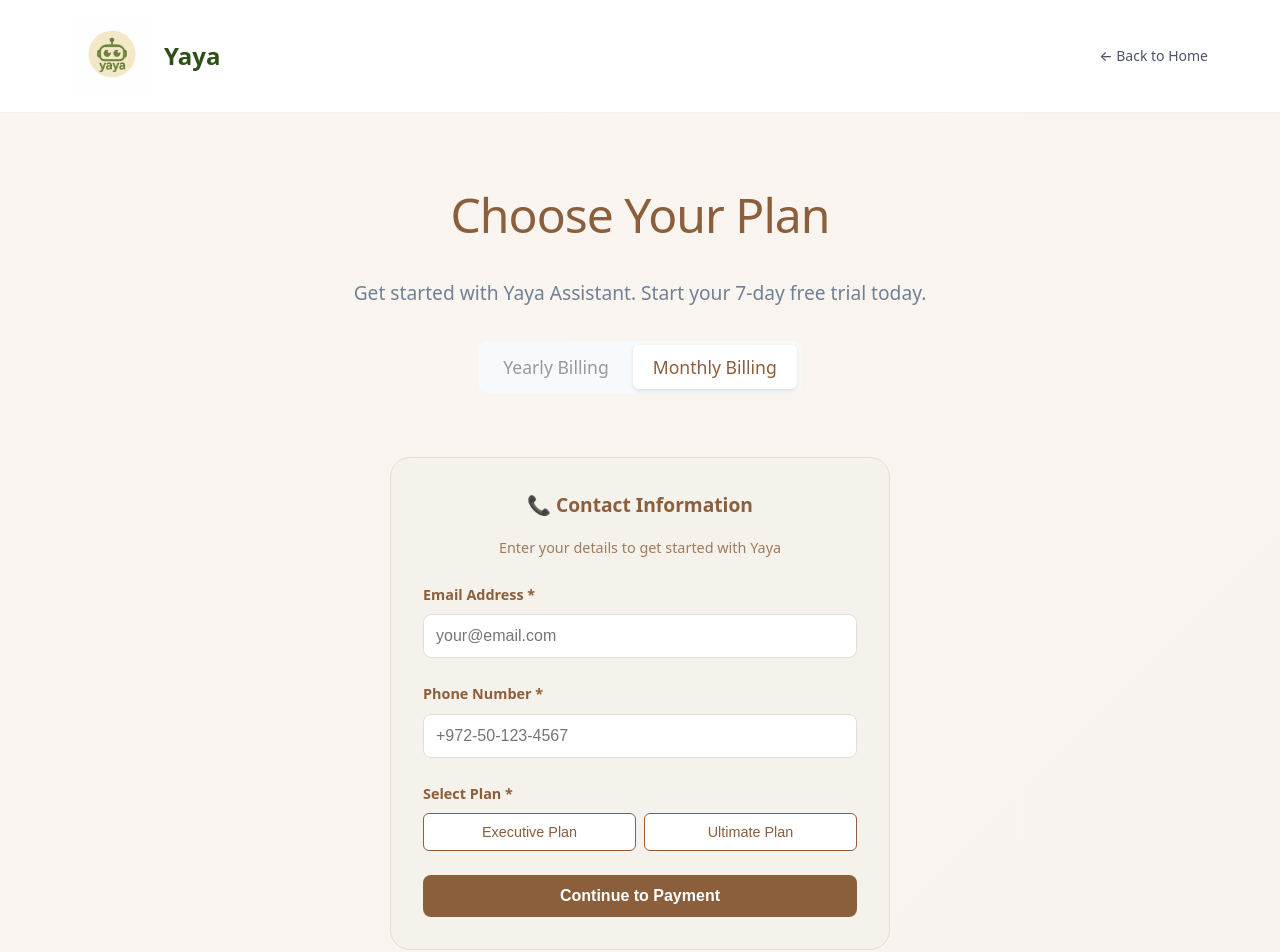
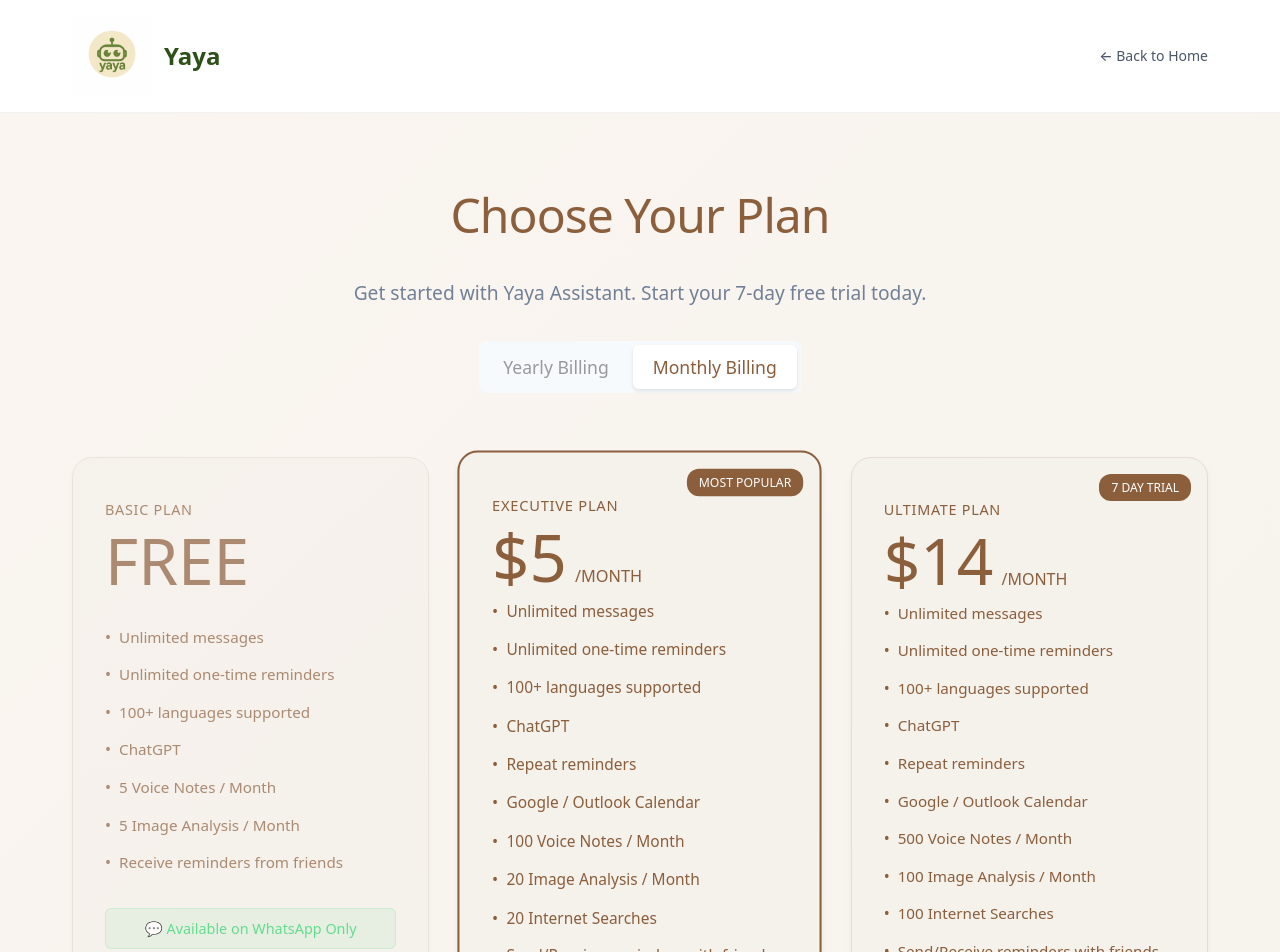
Before and after one commit to yairsabag/yaya-oauth-page, a Next.js app: page /payment in a window 1280 px wide. Shown: the top 952 px of the page. Built offline with nearby package versions, Linux system fonts and the light colour scheme.

Commit message:
Update page.tsx

```diff
--- a/src/app/payment/page.tsx
+++ b/src/app/payment/page.tsx
@@ -3,7 +3,7 @@
 import React, { useState, useEffect } from 'react'
 import { Check, MessageCircle } from 'lucide-react'
 
-export default function SelectPlanPage() {
+export default function PaymentPage() {
   const [billingType, setBillingType] = useState('monthly')
   const [formData, setFormData] = useState({
     phone: '',
@@ -12,20 +12,8 @@ export default function SelectPlanPage() {
   })
   const [isLoading, setIsLoading] = useState(false)
   const [errors, setErrors] = useState<Record<string, string>>({})
-
-  useEffect(() => {
-    // Check if plan was pre-selected from pricing page
-    const params = new URLSearchParams(window.location.search)
-    const preSelectedPlan = params.get('plan')
-    const preSelectedBilling = params.get('billing')
-
-    if (preSelectedPlan) {
-      setFormData(prev => ({ ...prev, plan: preSelectedPlan }))
-    }
-    if (preSelectedBilling) {
-      setBillingType(preSelectedBilling)
-    }
-  }, [])
+  const [showContactForm, setShowContactForm] = useState(false)
+  const [selectedPlan, setSelectedPlan] = useState('')
 
   const plans = [
     {
@@ -98,11 +86,17 @@ export default function SelectPlanPage() {
   ]
 
   const handlePlanSelection = (planId: string) => {
-    setFormData({ ...formData, plan: planId })
-
     if (planId === 'basic') {
       // For free plan, redirect to WhatsApp directly
       window.open('https://api.whatsapp.com/send/?phone=972559943649&text&type=phone_number&app_absent=0', '_blank')
+    } else {
+      setSelectedPlan(planId)
+      setFormData({ ...formData, plan: planId })
+      setShowContactForm(true)
+      // Scroll to contact form
+      setTimeout(() => {
+        document.getElementById('contact-form')?.scrollIntoView({ behavior: 'smooth' })
+      }, 100)
     }
   }
 
@@ -253,136 +247,19 @@ export default function SelectPlanPage() {
             </div>
           </div>
 
-          {/* Contact Form */}
-          <div style={{ maxWidth: '500px', margin: '0 auto 3rem', background: '#F5F1EB', borderRadius: '20px', padding: '2rem', border: '1px solid #E5DDD5' }}>
-            <h3 style={{ fontSize: '1.2rem', fontWeight: '600', color: '#8B5E3C', marginBottom: '1rem', textAlign: 'center' }}>
-              📞 Contact Information
-            </h3>
-            <p style={{ color: '#8B5E3C', fontSize: '0.9rem', marginBottom: '1.5rem', textAlign: 'center', opacity: 0.8 }}>
-              Enter your details to get started with Yaya
-            </p>
-
-            <div style={{ marginBottom: '1rem' }}>
-              <label style={{ display: 'block', fontSize: '0.9rem', fontWeight: '600', color: '#8B5E3C', marginBottom: '0.5rem' }}>
-                Email Address *
-              </label>
-              <input
-                type="email"
-                value={formData.email}
-                onChange={(e) => setFormData({ ...formData, email: e.target.value })}
-                placeholder="your@email.com"
-                style={{
-                  width: '100%',
-                  padding: '12px',
-                  border: errors.email ? '1px solid #ef4444' : '1px solid #E5DDD5',
-                  borderRadius: '8px',
-                  fontSize: '1rem',
-                  marginBottom: '0.5rem',
-                  boxSizing: 'border-box',
-                  background: 'white'
-                }}
-              />
-              {errors.email && <p style={{ color: '#ef4444', fontSize: '0.8rem' }}>{errors.email}</p>}
-            </div>
-
-            <div style={{ marginBottom: '1rem' }}>
-              <label style={{ display: 'block', fontSize: '0.9rem', fontWeight: '600', color: '#8B5E3C', marginBottom: '0.5rem' }}>
-                Phone Number *
-              </label>
-              <input
-                type="tel"
-                value={formData.phone}
-                onChange={(e) => setFormData({ ...formData, phone: e.target.value })}
-                placeholder="+972-50-123-4567"
-                style={{
-                  width: '100%',
-                  padding: '12px',
-                  border: errors.phone ? '1px solid #ef4444' : '1px solid #E5DDD5',
-                  borderRadius: '8px',
-                  fontSize: '1rem',
-                  marginBottom: '0.5rem',
-                  boxSizing: 'border-box',
-                  background: 'white'
-                }}
-              />
-              {errors.phone && <p style={{ color: '#ef4444', fontSize: '0.8rem' }}>{errors.phone}</p>}
-            </div>
-
-            <div style={{ marginBottom: '1.5rem' }}>
-              <label style={{ display: 'block', fontSize: '0.9rem', fontWeight: '600', color: '#8B5E3C', marginBottom: '0.5rem' }}>
-                Select Plan *
-              </label>
-              <div style={{ display: 'flex', gap: '0.5rem' }}>
-                <button
-                  onClick={() => handlePlanSelection('executive')}
-                  style={{
-                    flex: 1,
-                    padding: '10px',
-                    background: formData.plan === 'executive' ? '#8B5E3C' : 'white',
-                    color: formData.plan === 'executive' ? 'white' : '#8B5E3C',
-                    border: '1px solid #8B5E3C',
-                    borderRadius: '6px',
-                    fontSize: '0.9rem',
-                    fontWeight: '500',
-                    cursor: 'pointer',
-                    transition: 'all 0.2s ease'
-                  }}
-                >
-                  Executive Plan
-                </button>
-                <button
-                  onClick={() => handlePlanSelection('ultimate')}
-                  style={{
-                    flex: 1,
-                    padding: '10px',
-                    background: formData.plan === 'ultimate' ? '#8B5E3C' : 'white',
-                    color: formData.plan === 'ultimate' ? 'white' : '#8B5E3C',
-                    border: '1px solid #8B5E3C',
-                    borderRadius: '6px',
-                    fontSize: '0.9rem',
-                    fontWeight: '500',
-                    cursor: 'pointer',
-                    transition: 'all 0.2s ease'
-                  }}
-                >
-                  Ultimate Plan
-                </button>
-              </div>
-              {errors.plan && <p style={{ color: '#ef4444', fontSize: '0.8rem', marginTop: '0.5rem' }}>{errors.plan}</p>}
-            </div>
-
-            <button
-              onClick={handleSubmit}
-              disabled={isLoading}
-              style={{
-                width: '100%',
-                padding: '12px 24px',
-                background: isLoading ? '#9ca3af' : '#8B5E3C',
-                color: 'white',
-                border: 'none',
-                borderRadius: '8px',
-                fontSize: '1rem',
-                fontWeight: '600',
-                cursor: isLoading ? 'not-allowed' : 'pointer',
-                transition: 'all 0.2s ease'
-              }}
-            >
-              {isLoading ? 'Processing...' : 'Continue to Payment'}
-            </button>
-          </div>
-
+          {/* Pricing Cards */}
           <div style={{ display: 'grid', gridTemplateColumns: 'repeat(auto-fit, minmax(300px, 1fr))', gap: '2rem', marginBottom: '3rem' }}>
             {plans.map((plan) => (
               <div
                 key={plan.id}
                 onClick={() => handlePlanSelection(plan.id)}
                 style={{
-                  background: formData.plan === plan.id ? 'rgba(139, 94, 60, 0.1)' : '#F5F1EB',
+                  background: selectedPlan === plan.id ? 'rgba(139, 94, 60, 0.1)' : '#F5F1EB',
                   borderRadius: '20px',
                   padding: '2.5rem 2rem',
                   textAlign: 'left',
                   position: 'relative',
-                  border: plan.popular ? '2px solid #8B5E3C' : formData.plan === plan.id ? '2px solid #8B5E3C' : '1px solid #E5DDD5',
+                  border: plan.popular ? '2px solid #8B5E3C' : selectedPlan === plan.id ? '2px solid #8B5E3C' : '1px solid #E5DDD5',
                   transform: plan.popular ? 'scale(1.02)' : 'none',
                   cursor: 'pointer',
                   transition: 'all 0.3s ease',
@@ -400,7 +277,7 @@ export default function SelectPlanPage() {
                   if (plan.id !== 'basic') {
                     e.currentTarget.style.transform = plan.popular ? 'scale(1.02)' : 'scale(1)'
                     e.currentTarget.style.boxShadow = '0 4px 6px rgba(0, 0, 0, 0.05)'
-                    e.currentTarget.style.border = plan.popular ? '2px solid #8B5E3C' : formData.plan === plan.id ? '2px solid #8B5E3C' : '1px solid #E5DDD5'
+                    e.currentTarget.style.border = plan.popular ? '2px solid #8B5E3C' : selectedPlan === plan.id ? '2px solid #8B5E3C' : '1px solid #E5DDD5'
                   }
                 }}
               >
@@ -443,7 +320,7 @@ export default function SelectPlanPage() {
                 }}>
                   {plan.displayPrice ?
                     plan.displayPrice :
-                    `${billingType === 'yearly' ? plan.yearlyPrice : plan.monthlyPrice}`
+                    `$${billingType === 'yearly' ? plan.yearlyPrice : plan.monthlyPrice}`
                   }
                   {!plan.displayPrice && (
                     <span style={{ fontSize: '1rem', fontWeight: '400' }}>/MONTH</span>
@@ -466,7 +343,7 @@ export default function SelectPlanPage() {
                   ))}
                 </div>
 
-                {formData.plan === plan.id && plan.id !== 'basic' && (
+                {selectedPlan === plan.id && plan.id !== 'basic' && (
                   <div style={{
                     background: '#8B5E3C',
                     color: 'white',
@@ -477,7 +354,7 @@ export default function SelectPlanPage() {
                     fontWeight: '500',
                     marginBottom: '1rem'
                   }}>
-                    ✓ Selected
+                    ✓ Selected - Fill contact form below
                   </div>
                 )}
 
@@ -500,6 +377,115 @@ export default function SelectPlanPage() {
             ))}
           </div>
 
+          {/* Contact Form - Only shows when a paid plan is selected */}
+          {showContactForm && selectedPlan && (
+            <div id="contact-form" style={{ maxWidth: '600px', margin: '0 auto 3rem', background: '#F5F1EB', borderRadius: '20px', padding: '2.5rem', border: '2px solid #8B5E3C', boxShadow: '0 10px 30px rgba(139, 94, 60, 0.2)' }}>
+              <h3 style={{ fontSize: '1.4rem', fontWeight: '600', color: '#8B5E3C', marginBottom: '1rem', textAlign: 'center' }}>
+                📞 Complete Your Registration
+              </h3>
+              <p style={{ color: '#8B5E3C', fontSize: '1rem', marginBottom: '1.5rem', textAlign: 'center', opacity: 0.8 }}>
+                Enter your contact details to start your 7-day free trial
+              </p>
+
+              <div style={{ marginBottom: '1.2rem' }}>
+                <label style={{ display: 'block', fontSize: '1rem', fontWeight: '600', color: '#8B5E3C', marginBottom: '0.5rem' }}>
+                  Email Address *
+                </label>
+                <input
+                  type="email"
+                  value={formData.email}
+                  onChange={(e) => setFormData({ ...formData, email: e.target.value })}
+                  placeholder="your@email.com"
+                  style={{
+                    width: '100%',
+                    padding: '14px',
+                    border: errors.email ? '2px solid #ef4444' : '1px solid #E5DDD5',
+                    borderRadius: '10px',
+                    fontSize: '1rem',
+                    marginBottom: '0.5rem',
+                    boxSizing: 'border-box',
+                    background: 'white',
+                    transition: 'border-color 0.2s ease'
+                  }}
+                  onFocus={(e) => e.target.style.borderColor = '#8B5E3C'}
+                  onBlur={(e) => e.target.style.borderColor = errors.email ? '#ef4444' : '#E5DDD5'}
+                />
+                {errors.email && <p style={{ color: '#ef4444', fontSize: '0.9rem' }}>{errors.email}</p>}
+              </div>
+
+              <div style={{ marginBottom: '1.5rem' }}>
+                <label style={{ display: 'block', fontSize: '1rem', fontWeight: '600', color: '#8B5E3C', marginBottom: '0.5rem' }}>
+                  Phone Number *
+                </label>
+                <input
+                  type="tel"
+                  value={formData.phone}
+                  onChange={(e) => setFormData({ ...formData, phone: e.target.value })}
+                  placeholder="+972-50-123-4567"
+                  style={{
+                    width: '100%',
+                    padding: '14px',
+                    border: errors.phone ? '2px solid #ef4444' : '1px solid #E5DDD5',
+                    borderRadius: '10px',
+                    fontSize: '1rem',
+                    marginBottom: '0.5rem',
+                    boxSizing: 'border-box',
+                    background: 'white',
+                    transition: 'border-color 0.2s ease'
+                  }}
+                  onFocus={(e) => e.target.style.borderColor = '#8B5E3C'}
+                  onBlur={(e) => e.target.style.borderColor = errors.phone ? '#ef4444' : '#E5DDD5'}
+                />
+                {errors.phone && <p style={{ color: '#ef4444', fontSize: '0.9rem' }}>{errors.phone}</p>}
+              </div>
+
+              <div style={{ marginBottom: '2rem', padding: '1rem', background: 'rgba(139, 94, 60, 0.1)', borderRadius: '10px', border: '1px solid rgba(139, 94, 60, 0.2)' }}>
+                <h4 style={{ fontSize: '1rem', fontWeight: '600', color: '#8B5E3C', marginBottom: '0.5rem' }}>
+                  Selected Plan: {plans.find(p => p.id === selectedPlan)?.name}
+                </h4>
+                <p style={{ color: '#8B5E3C', fontSize: '0.9rem', opacity: 0.8 }}>
+                  ${billingType === 'yearly' ? plans.find(p => p.id === selectedPlan)?.yearlyPrice : plans.find(p => p.id === selectedPlan)?.monthlyPrice}/{billingType === 'yearly' ? 'year' : 'month'} • 7-day free trial
+                </p>
+              </div>
+
+              <button
+                onClick={handleSubmit}
+                disabled={isLoading}
+                style={{
+                  width: '100%',
+                  padding: '16px 24px',
+                  background: isLoading ? '#9ca3af' : '#8B5E3C',
+                  color: 'white',
+                  border: 'none',
+                  borderRadius: '10px',
+                  fontSize: '1.1rem',
+                  fontWeight: '600',
+                  cursor: isLoading ? 'not-allowed' : 'pointer',
+                  transition: 'all 0.2s ease',
+                  boxShadow: '0 4px 12px rgba(139, 94, 60, 0.3)'
+                }}
+                onMouseEnter={(e) => {
+                  if (!isLoading) {
+                    (e.target as HTMLButtonElement).style.background = '#7c4a32'
+                    (e.target as HTMLButtonElement).style.transform = 'translateY(-2px)'
+                  }
+                }}
+                onMouseLeave={(e) => {
+                  if (!isLoading) {
+                    (e.target as HTMLButtonElement).style.background = '#8B5E3C'
+                    (e.target as HTMLButtonElement).style.transform = 'translateY(0)'
+                  }
+                }}
+              >
+                {isLoading ? 'Processing...' : 'Start Free Trial'}
+              </button>
+
+              <p style={{ fontSize: '0.8rem', color: '#8B5E3C', textAlign: 'center', marginTop: '1rem', opacity: 0.8 }}>
+                By continuing, you agree to our Terms of Service and Privacy Policy. Cancel anytime during your free trial.
+              </p>
+            </div>
+          )}
+
           <div style={{
             fontSize: '1.1rem',
             color: '#8B5E3C',
```
